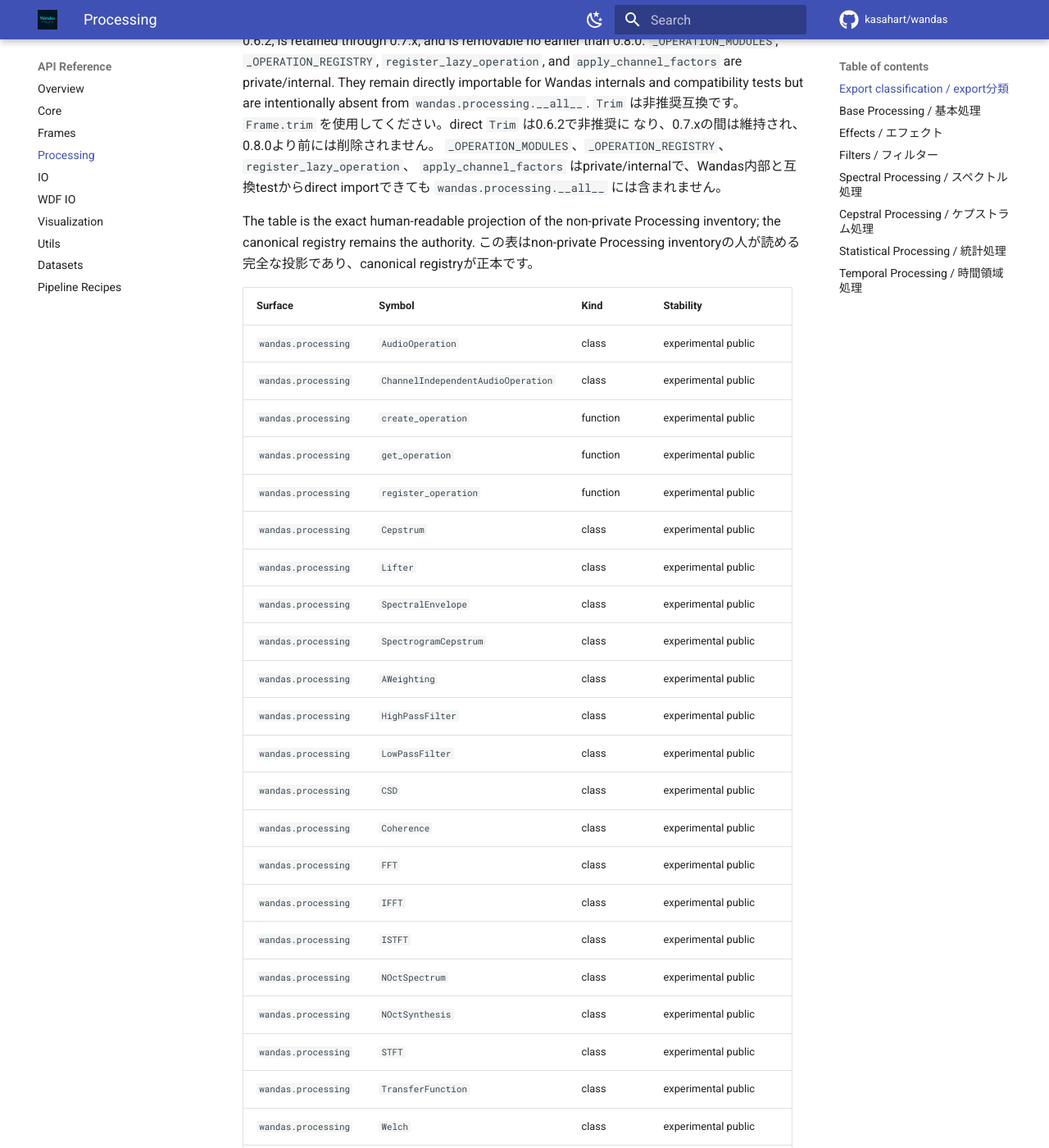
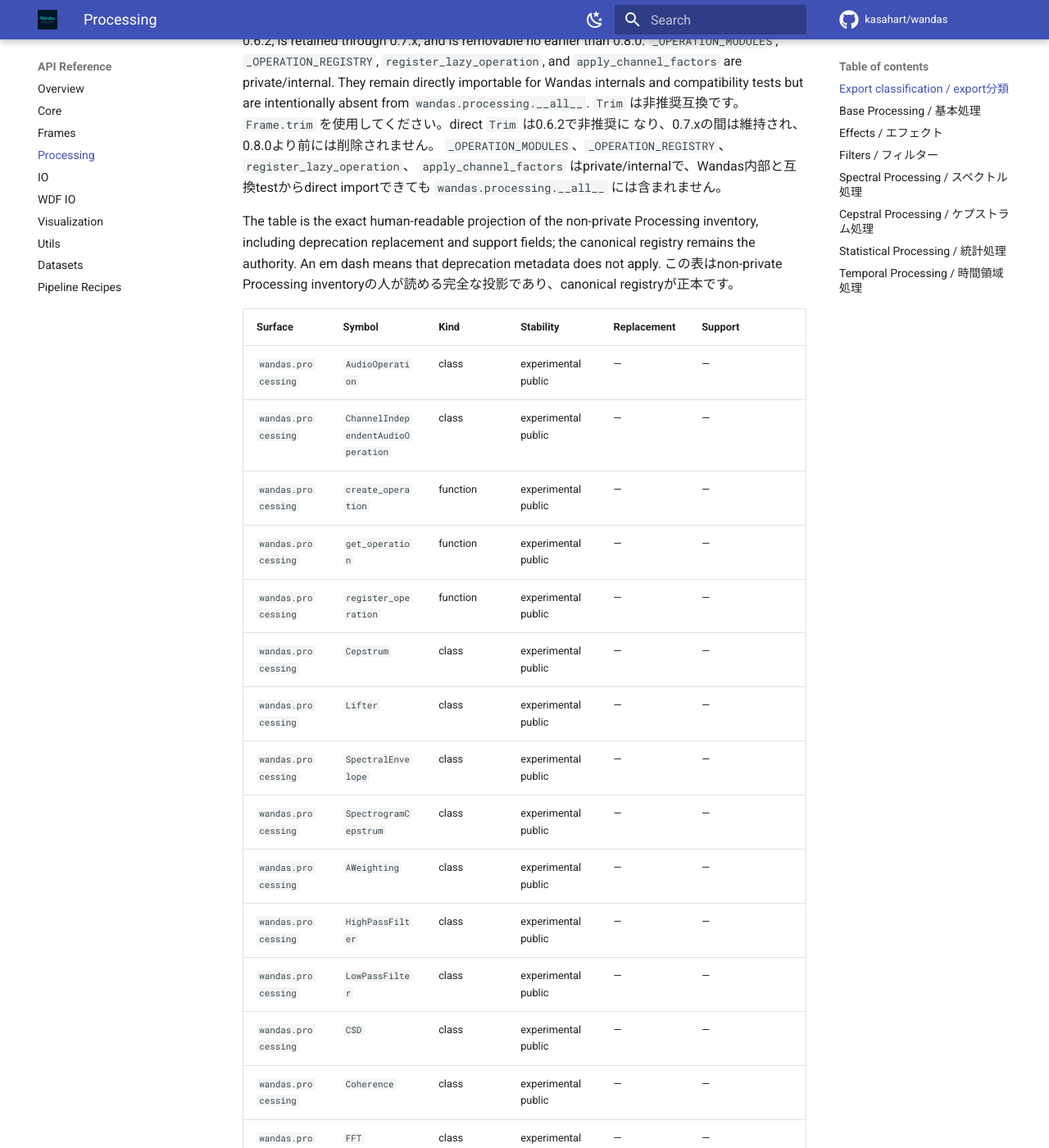
Before and after one commit to kasahart/wandas, an MkDocs documentation site: the page built from docs/src/api/processing.md, in a window 1280 px wide and 1400 px high, scrolled down 781 px. Shown: the whole window at 82% size. Built offline with MkDocs 1.6.1 and Material for MkDocs 9.7.7, drawn with Linux system fonts in a browser that asks for light colours; comment, search, counter and statistics services are not loaded; some of the changed text lies outside the part shown.

Commit message:
fix(api): project full compatibility metadata

```diff
--- a/docs/src/api/processing.md
+++ b/docs/src/api/processing.md
@@ -37,52 +37,54 @@ Wandas internals and compatibility tests but are intentionally absent from
 `wandas.processing.__all__` には含まれません。
 
 The table is the exact human-readable projection of the non-private Processing
-inventory; the canonical registry remains the authority.
+inventory, including deprecation replacement and support fields; the canonical
+registry remains the authority. An em dash means that deprecation metadata does not
+apply.
 この表はnon-private Processing inventoryの人が読める完全な投影であり、canonical registryが正本です。
 
 <!-- public-api-inventory:begin -->
-| Surface | Symbol | Kind | Stability |
-| --- | --- | --- | --- |
-| `wandas.processing` | `AudioOperation` | class | experimental public |
-| `wandas.processing` | `ChannelIndependentAudioOperation` | class | experimental public |
-| `wandas.processing` | `create_operation` | function | experimental public |
-| `wandas.processing` | `get_operation` | function | experimental public |
-| `wandas.processing` | `register_operation` | function | experimental public |
-| `wandas.processing` | `Cepstrum` | class | experimental public |
-| `wandas.processing` | `Lifter` | class | experimental public |
-| `wandas.processing` | `SpectralEnvelope` | class | experimental public |
-| `wandas.processing` | `SpectrogramCepstrum` | class | experimental public |
-| `wandas.processing` | `AWeighting` | class | experimental public |
-| `wandas.processing` | `HighPassFilter` | class | experimental public |
-| `wandas.processing` | `LowPassFilter` | class | experimental public |
-| `wandas.processing` | `CSD` | class | experimental public |
-| `wandas.processing` | `Coherence` | class | experimental public |
-| `wandas.processing` | `FFT` | class | experimental public |
-| `wandas.processing` | `IFFT` | class | experimental public |
-| `wandas.processing` | `ISTFT` | class | experimental public |
-| `wandas.processing` | `NOctSpectrum` | class | experimental public |
-| `wandas.processing` | `NOctSynthesis` | class | experimental public |
-| `wandas.processing` | `STFT` | class | experimental public |
-| `wandas.processing` | `TransferFunction` | class | experimental public |
-| `wandas.processing` | `Welch` | class | experimental public |
-| `wandas.processing` | `ReSampling` | class | experimental public |
-| `wandas.processing` | `RmsTrend` | class | experimental public |
-| `wandas.processing` | `SoundLevel` | class | experimental public |
-| `wandas.processing` | `Trim` | class | deprecated compatibility |
-| `wandas.processing` | `AddWithSNR` | class | experimental public |
-| `wandas.processing` | `HpssHarmonic` | class | experimental public |
-| `wandas.processing` | `HpssPercussive` | class | experimental public |
-| `wandas.processing` | `ABS` | class | experimental public |
-| `wandas.processing` | `ChannelDifference` | class | experimental public |
-| `wandas.processing` | `Mean` | class | experimental public |
-| `wandas.processing` | `Power` | class | experimental public |
-| `wandas.processing` | `Sum` | class | experimental public |
-| `wandas.processing` | `LoudnessZwst` | class | experimental public |
-| `wandas.processing` | `LoudnessZwtv` | class | experimental public |
-| `wandas.processing` | `RoughnessDw` | class | experimental public |
-| `wandas.processing` | `RoughnessDwSpec` | class | experimental public |
-| `wandas.processing` | `SharpnessDin` | class | experimental public |
-| `wandas.processing` | `SharpnessDinSt` | class | experimental public |
+| Surface | Symbol | Kind | Stability | Replacement | Support |
+| --- | --- | --- | --- | --- | --- |
+| `wandas.processing` | `AudioOperation` | class | experimental public | — | — |
+| `wandas.processing` | `ChannelIndependentAudioOperation` | class | experimental public | — | — |
+| `wandas.processing` | `create_operation` | function | experimental public | — | — |
+| `wandas.processing` | `get_operation` | function | experimental public | — | — |
+| `wandas.processing` | `register_operation` | function | experimental public | — | — |
+| `wandas.processing` | `Cepstrum` | class | experimental public | — | — |
+| `wandas.processing` | `Lifter` | class | experimental public | — | — |
+| `wandas.processing` | `SpectralEnvelope` | class | experimental public | — | — |
+| `wandas.processing` | `SpectrogramCepstrum` | class | experimental public | — | — |
+| `wandas.processing` | `AWeighting` | class | experimental public | — | — |
+| `wandas.processing` | `HighPassFilter` | class | experimental public | — | — |
+| `wandas.processing` | `LowPassFilter` | class | experimental public | — | — |
+| `wandas.processing` | `CSD` | class | experimental public | — | — |
+| `wandas.processing` | `Coherence` | class | experimental public | — | — |
+| `wandas.processing` | `FFT` | class | experimental public | — | — |
+| `wandas.processing` | `IFFT` | class | experimental public | — | — |
+| `wandas.processing` | `ISTFT` | class | experimental public | — | — |
+| `wandas.processing` | `NOctSpectrum` | class | experimental public | — | — |
+| `wandas.processing` | `NOctSynthesis` | class | experimental public | — | — |
+| `wandas.processing` | `STFT` | class | experimental public | — | — |
+| `wandas.processing` | `TransferFunction` | class | experimental public | — | — |
+| `wandas.processing` | `Welch` | class | experimental public | — | — |
+| `wandas.processing` | `ReSampling` | class | experimental public | — | — |
+| `wandas.processing` | `RmsTrend` | class | experimental public | — | — |
+| `wandas.processing` | `SoundLevel` | class | experimental public | — | — |
+| `wandas.processing` | `Trim` | class | deprecated compatibility | Frame.trim | Deprecated in 0.6.2; retained through 0.7.x and removable no earlier than 0.8.0. |
+| `wandas.processing` | `AddWithSNR` | class | experimental public | — | — |
+| `wandas.processing` | `HpssHarmonic` | class | experimental public | — | — |
+| `wandas.processing` | `HpssPercussive` | class | experimental public | — | — |
+| `wandas.processing` | `ABS` | class | experimental public | — | — |
+| `wandas.processing` | `ChannelDifference` | class | experimental public | — | — |
+| `wandas.processing` | `Mean` | class | experimental public | — | — |
+| `wandas.processing` | `Power` | class | experimental public | — | — |
+| `wandas.processing` | `Sum` | class | experimental public | — | — |
+| `wandas.processing` | `LoudnessZwst` | class | experimental public | — | — |
+| `wandas.processing` | `LoudnessZwtv` | class | experimental public | — | — |
+| `wandas.processing` | `RoughnessDw` | class | experimental public | — | — |
+| `wandas.processing` | `RoughnessDwSpec` | class | experimental public | — | — |
+| `wandas.processing` | `SharpnessDin` | class | experimental public | — | — |
+| `wandas.processing` | `SharpnessDinSt` | class | experimental public | — | — |
 <!-- public-api-inventory:end -->
 
 ## Base Processing / 基本処理
```
Also changed, not shown: docs/src/api/frames.md (+15 -14 lines), docs/src/api/index.md (+26 -25 lines), docs/src/api/utils.md (+6 -4 lines), docs/src/explanation/public-api-stability.md (+5 -3 lines), 2 other files.
